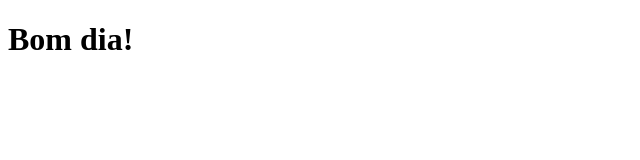
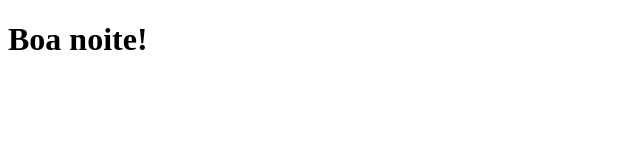
Before and after one commit to ffavareto/clone-tabnews, a Next.js app: page / in a window 1280 px wide. Shown: the top 160 px of the page, without its empty margins (0-640 px from the left). Built offline with nearby package versions, Linux system fonts and the light colour scheme.

Commit message:
modifica a frase

```diff
--- a/pages/index.js
+++ b/pages/index.js
@@ -1,5 +1,5 @@
 function Home() {
-  return <h1>Bom dia!</h1>;
+  return <h1>Boa noite!</h1>;
 }
 
 export default Home;
```
